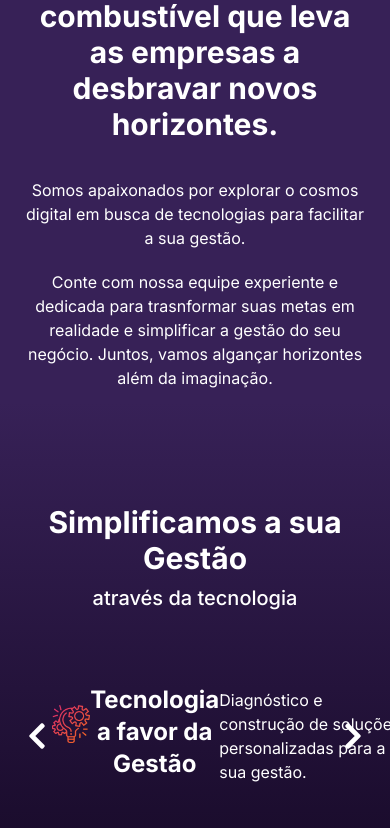
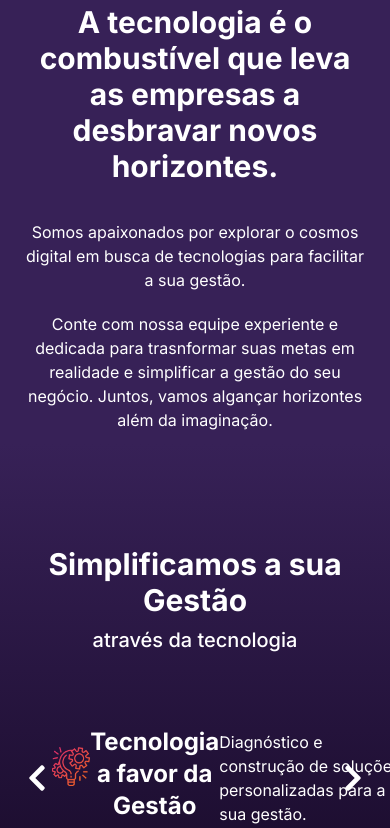
Before and after one commit to the-almeida/galileosoft.com.br, a Next.js app: page / in a window 390 px wide. Shown: the part 1172-2000 px from the top of the page. Built offline with nearby package versions, Linux system fonts and the light colour scheme.

Commit message:
feat: home: add scroll down animated icon

```diff
--- a/app/globals.css
+++ b/app/globals.css
@@ -13,3 +13,44 @@
       scrollbar-width: none; /* Firefox */
     }
 }
+
+.scroll-down {
+  position: absolute;
+  left: 50%;
+  bottom: 10px;
+  text-align: center;
+  font-size: 20px;
+  z-index: 100;
+  text-decoration: none;
+  text-shadow: 0;
+  width: 13px;
+  height: 13px;
+  border-bottom: 2px solid #fff;
+  border-right: 2px solid #fff;
+  z-index: 9;
+  left: 50%;
+  -webkit-transform: translate(-50%, 0%) rotate(45deg);
+  -moz-transform: translate(-50%, 0%) rotate(45deg);
+  transform: translate(-50%, 0%) rotate(45deg);
+  -webkit-animation: fade_move_down 4s ease-in-out infinite;
+  -moz-animation:    fade_move_down 4s ease-in-out infinite;
+  animation:         fade_move_down 4s ease-in-out infinite;
+}
+
+
+/*animated scroll arrow animation*/
+@-webkit-keyframes fade_move_down {
+  0%   { -webkit-transform:translate(0,-10px) rotate(45deg); opacity: 0;  }
+  50%  { opacity: 1;  }
+  100% { -webkit-transform:translate(0,10px) rotate(45deg); opacity: 0; }
+}
+@-moz-keyframes fade_move_down {
+  0%   { -moz-transform:translate(0,-10px) rotate(45deg); opacity: 0;  }
+  50%  { opacity: 1;  }
+  100% { -moz-transform:translate(0,10px) rotate(45deg); opacity: 0; }
+}
+@keyframes fade_move_down {
+  0%   { transform:translate(0,-10px) rotate(45deg); opacity: 0;  }
+  50%  { opacity: 1;  }
+  100% { transform:translate(0,10px) rotate(45deg); opacity: 0; }
+}
--- a/app/page.tsx
+++ b/app/page.tsx
@@ -94,13 +94,12 @@ export default function Home() {
                 Agendar reunião
               </LightButton>
             </div>
+            <div className="scroll-down hidden md:block" />
           </ContentContainer>
         </section>
 
-        <hr className="w-60 h-1 mx-auto my-4 bg-gray-100/30 border-0 rounded hidden md:block" />
-
-        <section className="relative w-full md:h-[90vh]" id="heroSection-pt2">
-          <ContentContainer className="flex flex-row text-center md:text-left relative z-10 py-3 md:pb-24">
+        <section className="relative flex w-full md:min-h-[75vh] pt-[5vh]" id="heroSection-pt2">
+          <ContentContainer className="flex flex-row text-center md:text-left relative z-10 py-3 my-auto">
             <div className="flex flex-col justify-center gap-5 text-white px-3 md:px-6 md:w-2/3 lg:px-8 ">
               <div className="mx-auto block md:hidden">
                 <Image
```
